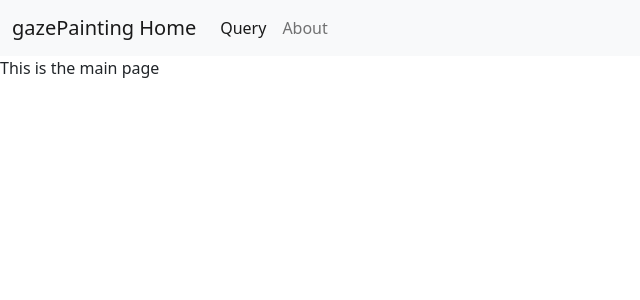
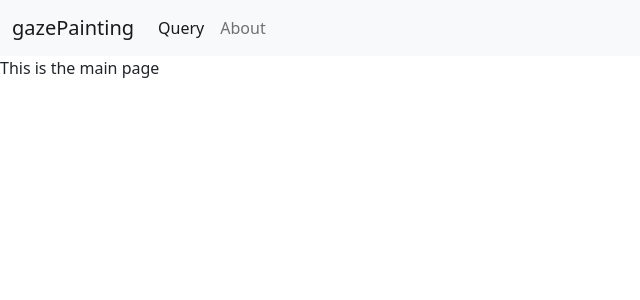
Before and after one commit to jcpdmr/gazePainting, a Flask app: page / in a window 1280 px wide. Shown: the top 300 px of the page, without its empty margins (0-640 px from the left). Run offline with Flask 2, Linux system fonts and the light colour scheme.

Commit message:
Changed the home button

```diff
--- a/templates/base.html
+++ b/templates/base.html
@@ -8,7 +8,7 @@
 <body>
 <nav class="navbar navbar-expand-lg bg-light">
     <div class="container-fluid">
-        <a class="navbar-brand" href="/">gazePainting Home</a>
+        <a class="navbar-brand" href="/">gazePainting</a>
         <button class="navbar-toggler" type="button" data-bs-toggle="collapse" data-bs-target="#navbarNavAltMarkup"
                 aria-controls="navbarNavAltMarkup" aria-expanded="false" aria-label="Toggle navigation">
             <span class="navbar-toggler-icon"></span>
```
